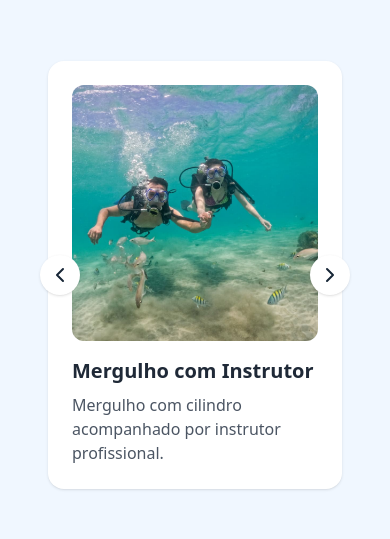
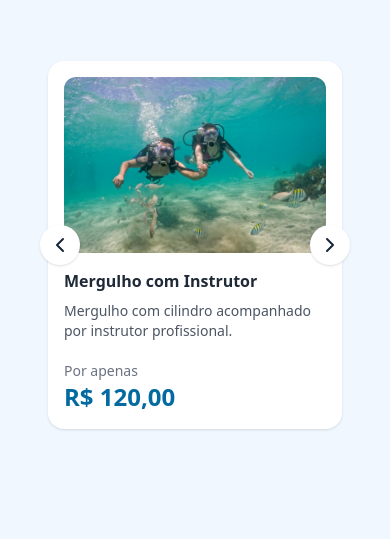
Before and after one commit to JackSSads/parrachos-nautica-site, a React (Vite) app: page / in a window 390 px wide. Shown: the part 642-1181 px from the top of the page. Built offline with nearby package versions, Linux system fonts and the light colour scheme; the HTML template or start-up script is replaced by a standard one.

Commit message:
Ajustando a responsividade do card

```diff
--- a/src/components/ProductsCarousel.tsx
+++ b/src/components/ProductsCarousel.tsx
@@ -19,11 +19,16 @@ export default function ProductCarousel() {
             <Link
               to={`/produto/${item.slug}`}
               onClick={() => window.scrollTo({ top: 0 })}
-              className="bg-white rounded-2xl shadow p-6 max-w-md w-full hover:shadow-lg transition"
+              className="bg-white rounded-2xl shadow p-4 sm:p-6 w-full max-w-[320px] sm:max-w-[420px] md:max-w-[520px] mx-auto hover:shadow-lg transition-transform duration-300 ease-[cubic-bezier(.22,.9,.32,1)] transform hover:scale-105 focus:outline-none focus:ring-2 focus:ring-primary"
             >
-              <img src={item.image} alt={item.name} className="w-full h-64 object-cover rounded-xl" />
-              <h3 className="text-xl font-semibold mt-4 text-gray-800">{item.name}</h3>
-              <p className="text-gray-600 mt-2">{item.shortDescription}</p>
+              <img loading="lazy" src={item.image} alt={item.name} className="w-full h-44 sm:h-52 md:h-64 object-cover rounded-xl" />
+              <h3 className="text-[clamp(1rem,2.2vw,1.25rem)] font-bold mt-4 text-gray-800">{item.name}</h3>
+              <p className="text-sm sm:text-base text-gray-600 mt-2 line-clamp-2">{item.shortDescription}</p>
+
+              <div className="pt-5 flex flex-col w-full">
+                <p className="text-sm text-gray-500">Por apenas</p>
+                <p className="text-2xl font-bold text-sky-700">{item.price}</p>
+              </div>
             </Link>
           </div>
         ))}
```
